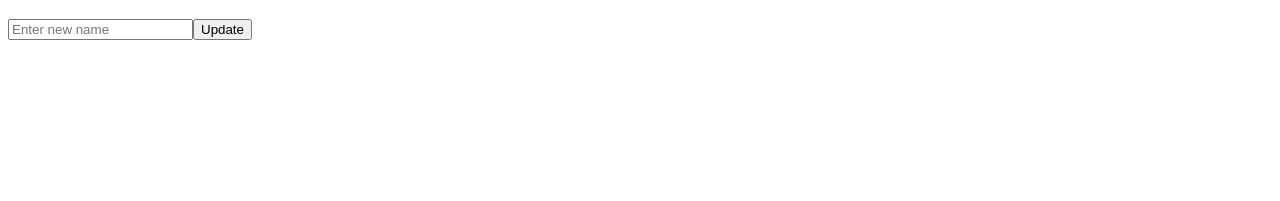
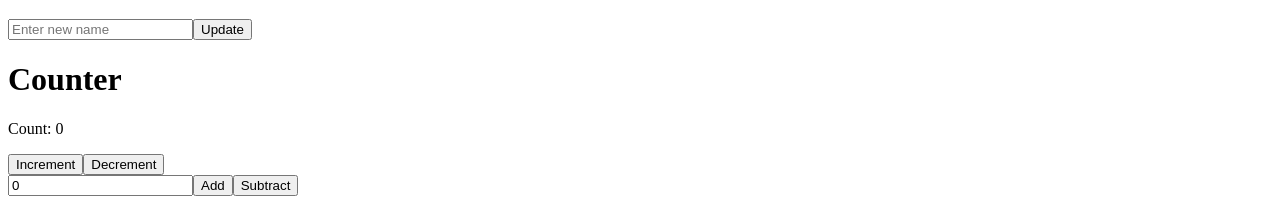
Before and after one commit to gigson2/react-basics, a React (Vite) app: page / in a window 1280 px wide. Shown: the part 4323-4524 px from the top of the page. Before the commit the page ends 4371 px from the top, so only its background shows below. Built offline with nearby package versions, Linux system fonts and the light colour scheme; no server answers.

Commit message:
useReducer State completed

```diff
--- a/src/App.jsx
+++ b/src/App.jsx
@@ -23,6 +23,7 @@
 import NUserProfile from "./components/NUserProfile";
 import { UserContextProvider } from "./components/UserContext";
 import UpdateUser from "./components/UpdateUser";
+import Counter from "./components/Counter";
 function App() {
   return (
     <div>
@@ -52,6 +53,7 @@
         <NUserProfile />
         <UpdateUser />
       </UserContextProvider>
+      <Counter /> {/* Counter component added here */}
 
     </div>
   );
--- /dev/null
+++ b/src/components/Counter.jsx
@@ -0,0 +1,39 @@
+import React, { useReducer, useState } from 'react'
+import { counterReducer, initialState } from './counterReducer'
+
+const Counter = () => {
+    // Counter component logic can be added here
+    const [state, dispatch] = useReducer(counterReducer, initialState)
+    const [inputValue, setInputValue] = useState(0);
+    const handleIncrement = () => {
+        dispatch({ type: 'increment' });
+    }
+    const handleDecrement = () => {
+        dispatch({ type: 'decrement' });
+    }
+
+    const handleIncrementByAmount = () => {
+        dispatch({ type: 'incrementByAmount', payload: Number(inputValue) });
+        setInputValue(0); // Reset input after increment
+    }
+    const handleDecrementByAmount = () => {
+        dispatch({ type: 'decrementByAmount', payload: Number(inputValue) });
+        setInputValue(0); // Reset input after decrement
+    }
+    return (
+        <div>
+            <h1>Counter</h1>
+            <p>Count: {state.count}</p>
+            <button onClick={handleIncrement}>Increment</button>
+            <button onClick={handleDecrement}>Decrement</button>
+
+            <div>
+                <input type="number" value={inputValue} onChange={(e) => setInputValue(e.target.value)} />
+                <button onClick={handleIncrementByAmount}>Add</button>
+                <button onClick={handleDecrementByAmount}>Subtract</button>
+            </div>
+        </div>
+    )
+}
+
+export default Counter
--- /dev/null
+++ b/src/components/counterReducer.js
@@ -0,0 +1,18 @@
+const initialState = { count: 0 };
+
+function counterReducer(state, action) {
+    switch (action.type) {
+        case 'increment':
+            return { count: state.count + 1 };
+        case 'decrement':
+            return { count: state.count - 1 };
+        case 'incrementByAmount':
+            return { count: state.count + action.payload };
+        case 'decrementByAmount':
+            return { count: state.count - action.payload };
+        default:
+            return state;
+    }
+}
+
+export { initialState, counterReducer };
```
Also changed, not shown: 1 other file (tests, documents, lock files or other folders).
